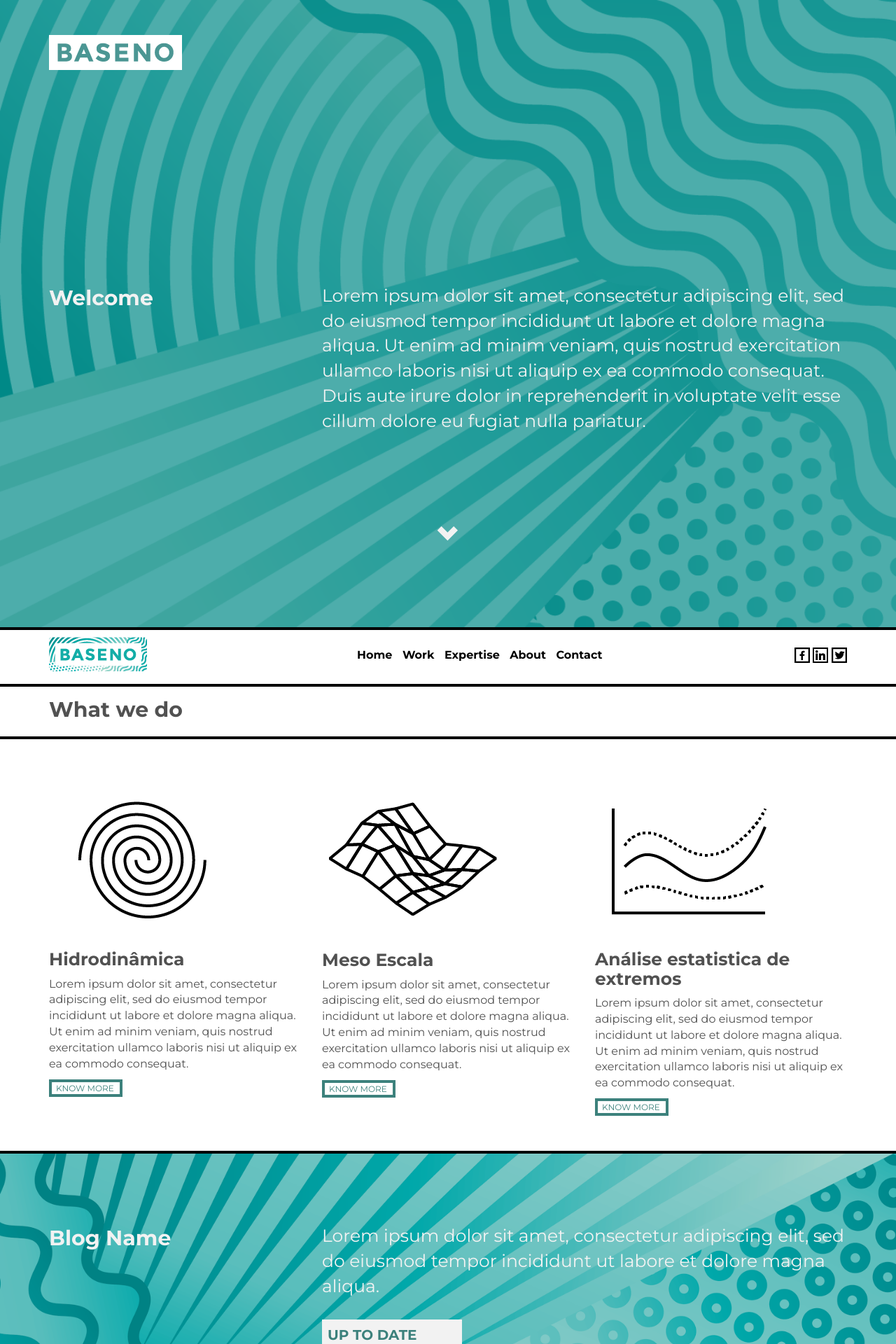
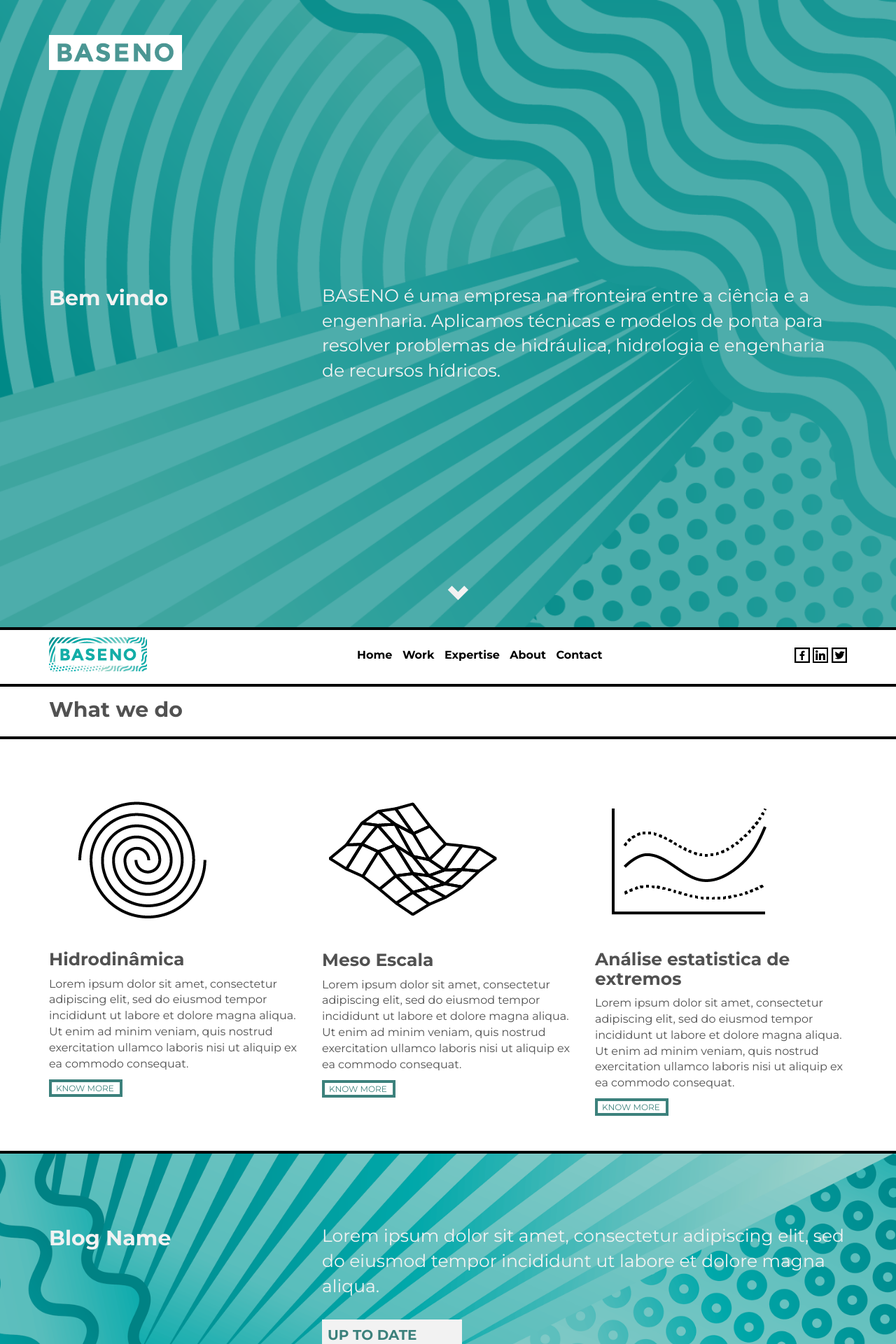
Before and after one commit to lockemind/baseno, a Jekyll site: the page built from index.html, in a window 1280 px wide. Shown: the top 1920 px of the page at 70% size. Built offline with Jekyll 4.4.1, drawn with Linux system fonts in a browser that asks for light colours; nearby versions of some CDN libraries.

Commit message:
first slider version, header banner corrections

```diff
--- a/_includes/baseno_script.html
+++ b/_includes/baseno_script.html
@@ -1,3 +1,4 @@
 <script src="https://ajax.googleapis.com/ajax/libs/jquery/2.2.3/jquery.min.js"></script>
 <script type="text/javascript" src="/draftbaseno/scripts/jquery.waypoints.min.js"></script>
+<script type="text/javascript" src="//cdn.jsdelivr.net/jquery.slick/1.6.0/slick.min.js"></script>
 <script type="text/javascript" src="/draftbaseno/scripts/baseno.js"></script>
--- a/_includes/header.html
+++ b/_includes/header.html
@@ -5,12 +5,10 @@
 
         <div class="baseno-copy">
             <div class="row">
-                <div class="baseno-copy-header col-md-4">Welcome</div>
-                <div class="baseno-copy-text col-md-8">Lorem ipsum dolor sit amet, consectetur adipiscing elit,
-                    sed do eiusmod tempor incididunt ut labore et dolore magna aliqua.
-                    Ut enim ad minim veniam, quis nostrud exercitation ullamco laboris
-                    nisi ut aliquip ex ea commodo consequat. Duis aute irure dolor in
-                    reprehenderit in voluptate velit esse cillum dolore eu fugiat nulla pariatur.
+                <div class="baseno-copy-header col-md-4">Bem vindo</div>
+                <div class="baseno-copy-text col-md-8"><p>BASENO é uma empresa na fronteira entre a ciência e a engenharia. Aplicamos técnicas e
+                    modelos de ponta para resolver problemas de hidráulica, hidrologia e engenharia de recursos
+                    hídricos.</p>
                 </div>
             </div>
         </div>
--- a/_scss/layout.scss
+++ b/_scss/layout.scss
@@ -105,6 +105,7 @@
   background-image:url($baseBaseno1);
   background-size:cover;
   border-bottom: #000000 solid 4px;
+  overflow: hidden;
   .container{
     padding-top: 50px;
     text-align: left;
@@ -114,7 +115,9 @@
   }
   .baseno-down-arrow {
     color: $basenoColor2;
-    margin-top: 10%;
+    position: absolute;
+    bottom: 3%;
+    left: 50%;
     i {
       cursor: pointer;
       font-size: 30px;
@@ -228,6 +231,9 @@
     color: $basenoColor1;
     font-size:50px;
     margin-top: 30px;
+    i {
+      cursor: pointer;
+    }
   }
 }
 
@@ -334,11 +340,14 @@
 .baseno-section {
   border-top: #000000 solid 4px;
   padding: 50px;
-  &-blog{
-    padding-top:10px;
+  &-blog {
+    padding-top: 10px;
   }
-  &-no-top-padding{
+  &-no-top-padding {
     padding-top: 0;
+  }
+  &-no-padding {
+    padding: 0;
   }
 }
 
@@ -451,3 +460,10 @@
     background-image: url($expert3);
   }
 }
+
+.project-slider {
+  width: 100%;
+
+
+
+}
--- a/scripts/baseno.js
+++ b/scripts/baseno.js
@@ -42,7 +42,6 @@
 setHeaderSize();
 
 
-
 var navigation_reached = new Waypoint({
     element: document.getElementById('nav'),
     handler: function(direction) {
@@ -50,8 +49,7 @@
             sessionStorage.navigation_reached = true;
         }
     }
-})
-
+});
 
 
 $(document).ready(function() {
@@ -83,8 +81,6 @@
     var vHeight = $(window).height(),
         vWidth = $(window).width(),
         header_cover = $('.header');
-        header_down_arrow = $('.header .baseno-down-arrow');
 
     header_cover.css({"height":vHeight,"width":vWidth});
-
 }
```
Also changed, not shown: _includes/our_work.html (+9 -1 lines), _layouts/project.html (+13 -3 lines), _projects/2016-05-13-project1.md (added, +37 -0 lines), scripts/baseno-slick.js (added, +10 -0 lines).
